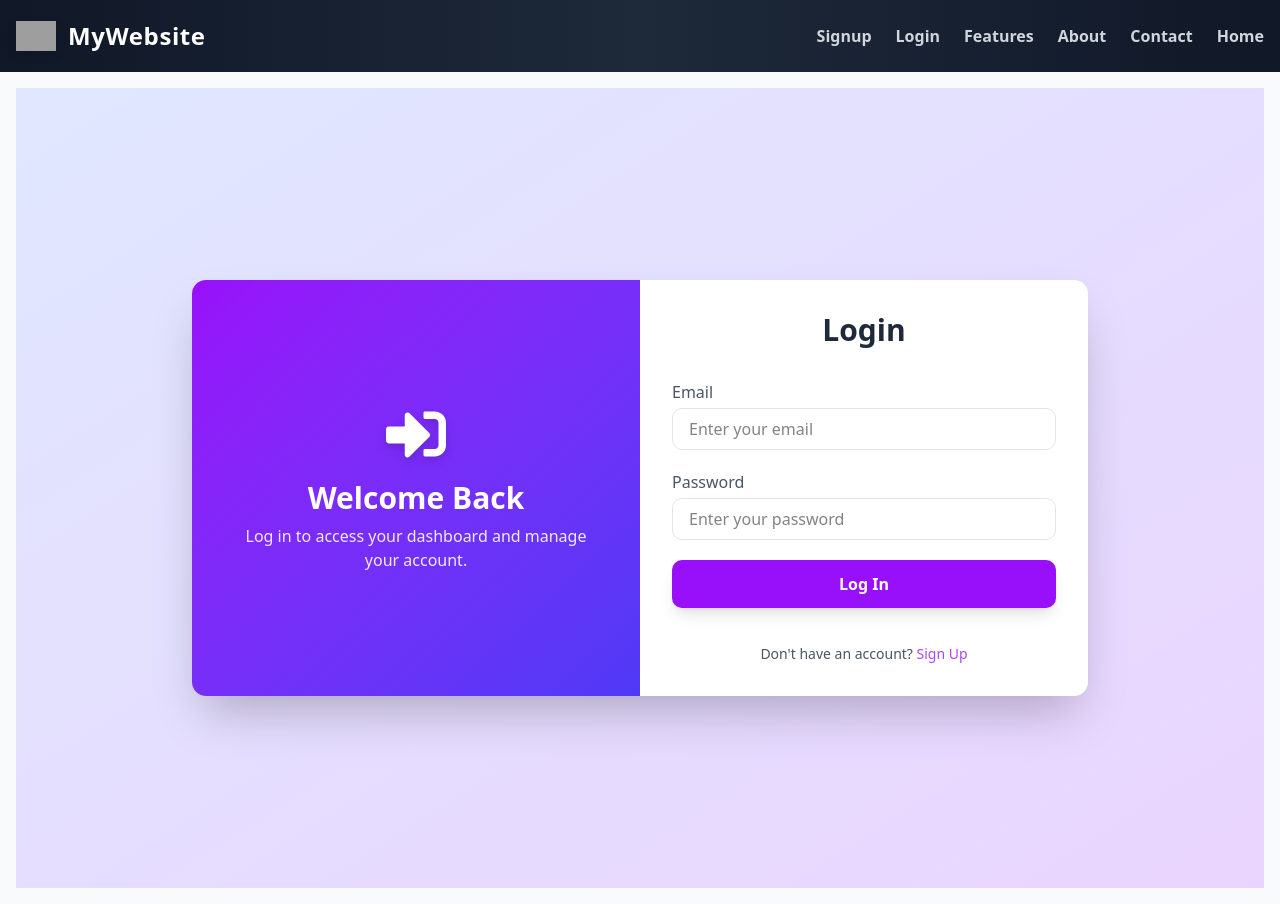
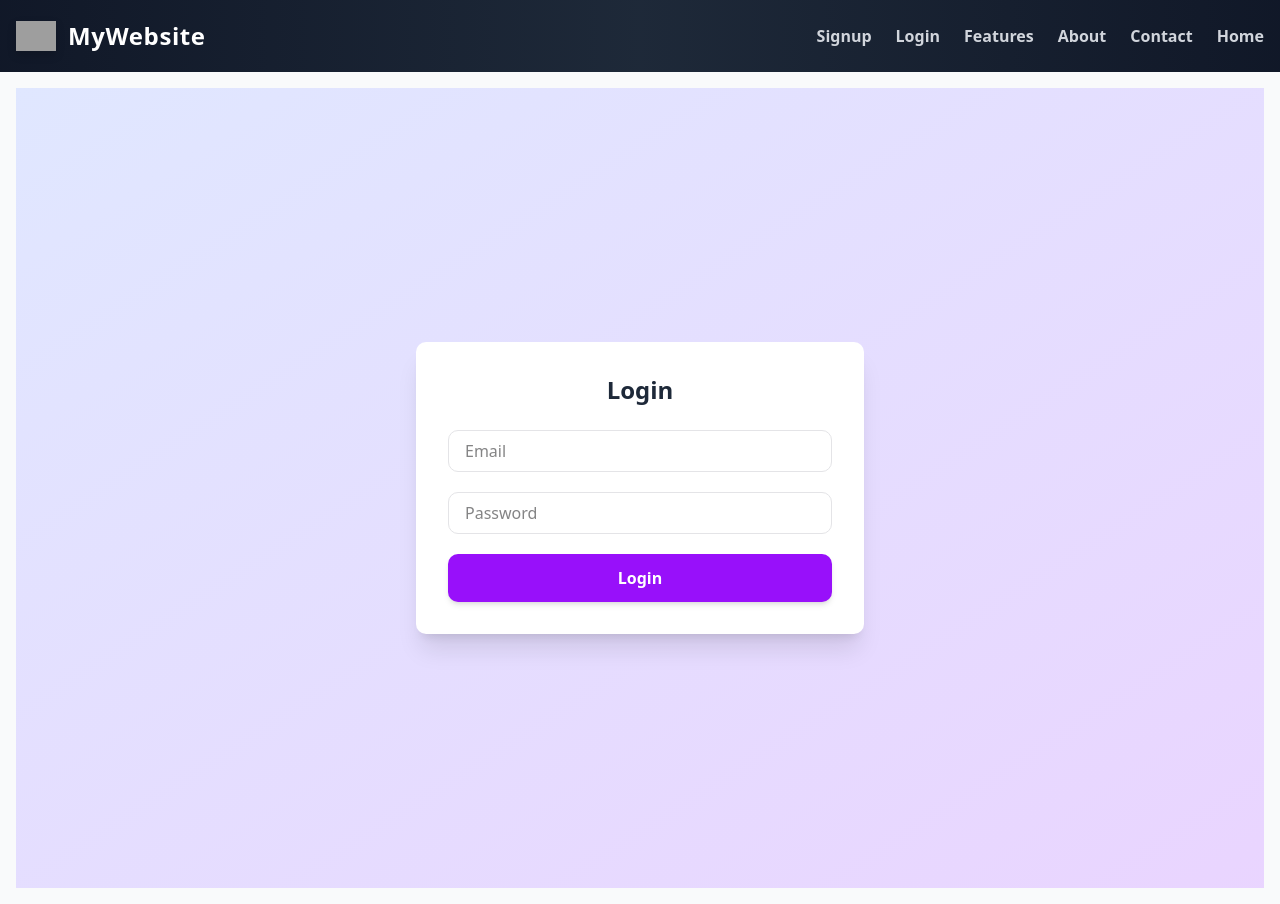
Before and after one commit to patel192/Expense-Manager-Frontend, a React (Vite) app: page /login in a window 1280 px wide. Built offline with nearby package versions, Linux system fonts and the light colour scheme; grey boxes are pictures that could not be loaded.

Commit message:
Page Updation

```diff
--- a/src/ForgotPassword.jsx
+++ b/src/ForgotPassword.jsx
@@ -8,33 +8,21 @@ export const ForgotPassword = () => {
   const { register, handleSubmit } = useForm();
   const [loading, setLoading] = useState(false);
 
-  const SubmitHandler = async (data) => {
+  const submitHandler = async (data) => {
     setLoading(true);
     try {
       const res = await axios.post("/user/forgotpassword", data);
-
       if (res.status === 200) {
-        toast.success("Reset link sent successfully!", {
-          position: "top-center",
-          autoClose: 3000,
-          theme: "colored",
-        });
-      } else {
-        toast.error(res.data.message || "Something went wrong", {
+        toast.success("Reset password link sent to your email!", {
           position: "top-center",
           autoClose: 3000,
           theme: "colored",
         });
       }
     } catch (error) {
-      console.error("Forgot password error:", error);
       toast.error(
-        error.response?.data?.message || "Failed to send reset email",
-        {
-          position: "top-center",
-          autoClose: 3000,
-          theme: "colored",
-        }
+        error.response?.data?.message || "Failed to send reset link",
+        { position: "top-center", autoClose: 3000, theme: "colored" }
       );
     } finally {
       setLoading(false);
@@ -44,19 +32,17 @@ export const ForgotPassword = () => {
   return (
     <div className="min-h-screen flex items-center justify-center bg-gradient-to-br from-indigo-100 to-purple-200 px-4">
       <ToastContainer transition={Bounce} />
-
       <div className="bg-white shadow-xl rounded-lg w-full max-w-md p-8">
         <h2 className="text-2xl font-bold text-gray-800 text-center mb-6">
           Forgot Password
         </h2>
-
-        <form onSubmit={handleSubmit(SubmitHandler)} className="space-y-5">
+        <form onSubmit={handleSubmit(submitHandler)} className="space-y-5">
           <div>
             <label className="block text-gray-600 mb-1">Email Address</label>
             <input
               type="email"
-              {...register("email", { required: true })}
               placeholder="Enter your registered email"
+              {...register("email", { required: "Email is required" })}
               className="w-full px-4 py-2 border rounded-lg focus:outline-none focus:ring-2 focus:ring-purple-400"
               required
             />
@@ -65,10 +51,8 @@ export const ForgotPassword = () => {
           <button
             type="submit"
             disabled={loading}
-            className={`w-full text-white py-3 rounded-lg font-semibold shadow-md transition-all ${
-              loading
-                ? "bg-purple-400 cursor-not-allowed"
-                : "bg-purple-600 hover:bg-purple-700"
+            className={`w-full py-3 text-white rounded-lg font-semibold shadow-md transition-all ${
+              loading ? "bg-purple-400 cursor-not-allowed" : "bg-purple-600 hover:bg-purple-700"
             }`}
           >
             {loading ? "Sending..." : "Send Reset Link"}
--- a/src/Login.jsx
+++ b/src/Login.jsx
@@ -1,142 +1,62 @@
-import React from "react";
+import React, { useState } from "react";
 import { useForm } from "react-hook-form";
 import { useNavigate } from "react-router-dom";
 import axios from "axios";
-import { ToastContainer, toast, Bounce } from "react-toastify";
+import { toast, ToastContainer, Bounce } from "react-toastify";
 import "react-toastify/dist/ReactToastify.css";
-import { motion } from "framer-motion";
-import { FaSignInAlt } from "react-icons/fa";
 
 export const Login = () => {
-  const {
-    register,
-    handleSubmit,
-    formState: { errors },
-  } = useForm();
-  const Navigate = useNavigate();
+  const { register, handleSubmit } = useForm();
+  const navigate = useNavigate();
+  const [loading, setLoading] = useState(false);
 
- const SubmitHandler = async (data) => {
+  const submitHandler = async (data) => {
+    setLoading(true);
     try {
       const res = await axios.post("/user/login", data);
 
-    if (res.status >= 200 && res.status < 300) {
-      toast.success("Login Success");
+      if (res.status === 200) {
+        localStorage.setItem("token", res.data.token);
+        toast.success("Login successful!", { position: "top-center", autoClose: 3000 });
 
-      // ✅ Store token
-      localStorage.setItem("token", res.data.token);
-
-      // ✅ Store user details
-      localStorage.setItem("id", res.data.data._id);
-      localStorage.setItem("role", res.data.data.role);
-
-      // Redirect based on role
-      setTimeout(() => {
-        if (res.data.data.role === "User") {
-          Navigate("/private/userdashboard");
-        } else if (res.data.data.role === "Admin") {
-          Navigate("/admin/admindashboard");
+        if (res.data.data.role === "Admin") {
+          navigate("/admin/admindashboard");
+        } else {
+          navigate("/private/userdashboard");
         }
-      }, 2000);
       }
     } catch (error) {
-    toast.error(
-      "Login Failed: " +
-        (error.response?.data?.message || "Server is unreachable")
-    );
+      toast.error(error.response?.data?.message || "Login failed", { position: "top-center", autoClose: 3000 });
+    } finally {
+      setLoading(false);
     }
   };
-
 
   return (
     <div className="min-h-screen flex items-center justify-center bg-gradient-to-br from-indigo-100 to-purple-200 px-4">
       <ToastContainer transition={Bounce} />
-
-      <motion.div
-        className="bg-white shadow-2xl rounded-xl overflow-hidden flex flex-col md:flex-row w-full max-w-4xl"
-        initial={{ opacity: 0, scale: 0.95 }}
-        animate={{ opacity: 1, scale: 1 }}
-        transition={{ duration: 0.5, ease: "easeOut" }}
-      >
-        {/* Left Side */}
-        <motion.div
-          className="hidden md:flex flex-col justify-center items-center bg-gradient-to-br from-purple-600 to-indigo-600 text-white w-1/2 p-10"
-          initial={{ x: -50, opacity: 0 }}
-          animate={{ x: 0, opacity: 1 }}
-          transition={{ duration: 0.6 }}
-        >
-          <FaSignInAlt className="text-6xl mb-4 drop-shadow-lg" />
-          <h2 className="text-3xl font-bold mb-2">Welcome Back</h2>
-          <p className="text-center text-purple-100">
-            Log in to access your dashboard and manage your account.
-          </p>
-        </motion.div>
-
-        {/* Right Side */}
-        <div className="w-full md:w-1/2 p-8">
-          <h2 className="text-3xl font-bold text-gray-800 text-center mb-8">
-            Login
-          </h2>
-
-          <form onSubmit={handleSubmit(SubmitHandler)} className="space-y-5">
-            {/* Email */}
-            <div>
-              <label className="block text-gray-600 mb-1">Email</label>
+      <div className="bg-white shadow-xl rounded-lg w-full max-w-md p-8">
+        <h2 className="text-2xl font-bold text-gray-800 text-center mb-6">Login</h2>
+        <form onSubmit={handleSubmit(submitHandler)} className="space-y-5">
           <input
-                type="text"
-                placeholder="Enter your email"
-                {...register("email", {
-                  required: "Email is required",
-                  pattern: {
-                    value: /^[a-zA-Z0-9._%+-]+@[a-zA-Z0-9.-]+\.[a-zA-Z]{2,}$/,
-                    message: "Enter a valid email",
-                  },
-                })}
+            type="email"
+            placeholder="Email"
+            {...register("email", { required: "Email is required" })}
             className="w-full px-4 py-2 border rounded-lg focus:outline-none focus:ring-2 focus:ring-purple-400"
           />
-              {errors.email && (
-                <p className="text-sm text-red-500">{errors.email.message}</p>
-              )}
-            </div>
 
-            {/* Password */}
-            <div>
-              <label className="block text-gray-600 mb-1">Password</label>
           <input
             type="password"
-                placeholder="Enter your password"
-                {...register("password", {
-                  required: "Password is required",
-                  minLength: { value: 8, message: "Minimum length is 8" },
-                })}
+            placeholder="Password"
+            {...register("password", { required: "Password is required" })}
             className="w-full px-4 py-2 border rounded-lg focus:outline-none focus:ring-2 focus:ring-purple-400"
           />
-              {errors.password && (
-                <p className="text-sm text-red-500">
-                  {errors.password.message}
-                </p>
-              )}
-            </div>
 
-            {/* Submit Button */}
-            <motion.button
-              type="submit"
-              className="w-full bg-purple-600 text-white py-3 rounded-lg font-semibold shadow-lg hover:bg-purple-700 transition-all"
-              whileHover={{ scale: 1.03 }}
-              whileTap={{ scale: 0.97 }}
-            >
-              Log In
-            </motion.button>
-
-            {/* Signup Link */}
-            <p className="text-center text-gray-600 text-sm mt-4">
-              Don't have an account?{" "}
-              <a href="/signup" className="text-purple-500 hover:underline">
-                Sign Up
-              </a>
-            </p>
+          <button type="submit" disabled={loading} className={`w-full py-3 text-white rounded-lg font-semibold shadow-md transition-all ${loading ? "bg-purple-400 cursor-not-allowed" : "bg-purple-600 hover:bg-purple-700"}`}>
+            {loading ? "Logging in..." : "Login"}
+          </button>
         </form>
       </div>
-      </motion.div>
     </div>
   );
 };
--- a/src/ResetPassword.jsx
+++ b/src/ResetPassword.jsx
@@ -11,15 +11,13 @@ export const ResetPassword = () => {
   const navigate = useNavigate();
   const [loading, setLoading] = useState(false);
 
-  const SubmitHandler = async (data) => {
+  const submitHandler = async (data) => {
     setLoading(true);
     try {
-      const Obj = {
-        token: token,
+      const res = await axios.post("/user/resetpassword", {
+        token,
         password: data.password,
-      };
-
-      const res = await axios.post("/user/resetpassword", Obj);
+      });
 
       if (res.status === 200) {
         toast.success("Password updated successfully!", {
@@ -28,22 +26,11 @@ export const ResetPassword = () => {
           theme: "colored",
         });
         setTimeout(() => navigate("/login"), 2000);
-      } else {
-        toast.error("Something went wrong, try again", {
-          position: "top-center",
-          autoClose: 3000,
-          theme: "colored",
-        });
       }
     } catch (error) {
-      console.error("Reset Password Error:", error);
       toast.error(
         error.response?.data?.message || "Failed to reset password",
-        {
-          position: "top-center",
-          autoClose: 3000,
-          theme: "colored",
-        }
+        { position: "top-center", autoClose: 3000, theme: "colored" }
       );
     } finally {
       setLoading(false);
@@ -53,26 +40,19 @@ export const ResetPassword = () => {
   return (
     <div className="min-h-screen flex items-center justify-center bg-gradient-to-br from-indigo-100 to-purple-200 px-4">
       <ToastContainer transition={Bounce} />
-
       <div className="bg-white shadow-xl rounded-lg w-full max-w-md p-8">
         <h2 className="text-2xl font-bold text-gray-800 text-center mb-6">
           Reset Password
         </h2>
-
-        <form onSubmit={handleSubmit(SubmitHandler)} className="space-y-5">
+        <form onSubmit={handleSubmit(submitHandler)} className="space-y-5">
           <div>
-            <label className="block text-gray-600 mb-1">
-              New Password
-            </label>
+            <label className="block text-gray-600 mb-1">New Password</label>
             <input
               type="password"
-              placeholder="Enter your new password"
+              placeholder="Enter new password"
               {...register("password", {
                 required: "Password is required",
-                minLength: {
-                  value: 8,
-                  message: "Password must be at least 8 characters",
-                },
+                minLength: { value: 8, message: "Minimum 8 characters" },
               })}
               className="w-full px-4 py-2 border rounded-lg focus:outline-none focus:ring-2 focus:ring-purple-400"
               required
@@ -82,10 +62,8 @@ export const ResetPassword = () => {
           <button
             type="submit"
             disabled={loading}
-            className={`w-full text-white py-3 rounded-lg font-semibold shadow-md transition-all ${
-              loading
-                ? "bg-purple-400 cursor-not-allowed"
-                : "bg-purple-600 hover:bg-purple-700"
+            className={`w-full py-3 text-white rounded-lg font-semibold shadow-md transition-all ${
+              loading ? "bg-purple-400 cursor-not-allowed" : "bg-purple-600 hover:bg-purple-700"
             }`}
           >
             {loading ? "Updating..." : "Reset Password"}
--- a/src/Signup.jsx
+++ b/src/Signup.jsx
@@ -2,189 +2,76 @@ import React, { useState } from "react";
 import { useForm } from "react-hook-form";
 import { useNavigate } from "react-router-dom";
 import axios from "axios";
-import { ToastContainer, toast, Bounce } from "react-toastify";
+import { toast, ToastContainer, Bounce } from "react-toastify";
 import "react-toastify/dist/ReactToastify.css";
-import { motion } from "framer-motion";
-import { FaUserPlus } from "react-icons/fa";
 
 export const Signup = () => {
-  const {
-    register,
-    handleSubmit,
-    formState: { errors },
-  } = useForm();
+  const { register, handleSubmit, formState: { errors } } = useForm();
   const navigate = useNavigate();
   const [loading, setLoading] = useState(false);
 
   const submitHandler = async (data) => {
     setLoading(true);
     try {
-      const res = await axios.post("/user", { ...data, role: "User" }); // ✅ baseURL already set in App.jsx
+      const res = await axios.post("/user", { ...data, role: "User" });
 
       if (res.status === 201) {
-        toast.success("User Created Successfully", {
+        toast.success("User created successfully!", { position: "top-center", autoClose: 3000 });
+        setTimeout(() => navigate("/login"), 2000);
+      }
+    } catch (error) {
+      toast.error(error.response?.data?.message || "Signup failed. Try again.", {
         position: "top-center",
         autoClose: 3000,
-          theme: "colored",
       });
-        setTimeout(() => navigate("/login"), 2000);
-      } else {
-        toast.error("User not created", { theme: "colored" });
-      }
-    } catch (error) {
-      console.error("Signup Error:", error);
-      toast.error(
-        "Signup Failed: " + (error.response?.data?.message || "Server error"),
-        {
-          position: "top-center",
-          autoClose: 3000,
-          theme: "colored",
-        }
-      );
     } finally {
       setLoading(false);
     }
   };
 
-  const ErrorHandler = {
-    NameHandler: { required: { value: true, message: "The name is required" } },
-    AgeHandler: {
-      required: { value: true, message: "The age is required" },
-      min: { value: 18, message: "Minimum age is 18" },
-    },
-    EmailHandler: {
-      required: { value: true, message: "The email is required" },
-      pattern: {
-        value: /^[a-zA-Z0-9._%+-]+@[a-zA-Z0-9.-]+\.[a-zA-Z]{2,}$/,
-        message: "Enter a valid email",
-      },
-    },
-    PasswordHandler: {
-      required: { value: true, message: "The password is required" },
-      minLength: { value: 8, message: "Minimum length is 8" },
-      maxLength: { value: 20, message: "Maximum length is 20" },
-      pattern: {
-        value:
-          /^(?=.*[a-z])(?=.*[A-Z])(?=.*\d)(?=.*[@$!%*?&])[A-Za-z\d@$!%*?&]{8,}$/,
-        message: "Use a strong password",
-      },
-    },
-  };
-
   return (
     <div className="min-h-screen flex items-center justify-center bg-gradient-to-br from-indigo-100 to-purple-200 px-4">
       <ToastContainer transition={Bounce} />
-
-      <motion.div
-        className="bg-white shadow-2xl rounded-xl overflow-hidden flex flex-col md:flex-row w-full max-w-5xl"
-        initial={{ opacity: 0, scale: 0.9 }}
-        animate={{ opacity: 1, scale: 1 }}
-        transition={{ duration: 0.5, ease: "easeOut" }}
-      >
-        {/* Left side */}
-        <motion.div
-          className="hidden md:flex flex-col justify-center items-center bg-gradient-to-br from-purple-600 to-indigo-600 text-white w-1/2 p-10"
-          initial={{ x: -50, opacity: 0 }}
-          animate={{ x: 0, opacity: 1 }}
-          transition={{ duration: 0.6 }}
-        >
-          <FaUserPlus className="text-6xl mb-4 drop-shadow-lg" />
-          <h2 className="text-3xl font-bold mb-2">Join Our Platform</h2>
-          <p className="text-center text-purple-100">
-            Unlock exclusive features and connect with amazing people.
-          </p>
-        </motion.div>
-
-        {/* Right side */}
-        <div className="w-full md:w-1/2 p-8">
-          <h2 className="text-3xl font-bold text-gray-800 text-center mb-8">
-            Create Account
-          </h2>
-
+      <div className="bg-white shadow-xl rounded-lg w-full max-w-md p-8">
+        <h2 className="text-2xl font-bold text-gray-800 text-center mb-6">Sign Up</h2>
         <form onSubmit={handleSubmit(submitHandler)} className="space-y-5">
-            {/* Name */}
-            <div>
-              <label className="block text-gray-600 mb-1">Full Name</label>
           <input
             type="text"
-                placeholder="Enter your name"
-                {...register("name", ErrorHandler.NameHandler)}
+            placeholder="Full Name"
+            {...register("name", { required: "Name is required" })}
             className="w-full px-4 py-2 border rounded-lg focus:outline-none focus:ring-2 focus:ring-purple-400"
           />
-              {errors.name && (
-                <p className="text-sm text-red-500">{errors.name.message}</p>
-              )}
-            </div>
+          {errors.name && <p className="text-red-500 text-sm">{errors.name.message}</p>}
 
-            {/* Age */}
-            <div>
-              <label className="block text-gray-600 mb-1">Age</label>
           <input
             type="number"
-                placeholder="Enter your age"
-                {...register("age", ErrorHandler.AgeHandler)}
+            placeholder="Age"
+            {...register("age", { required: "Age is required", min: 18 })}
             className="w-full px-4 py-2 border rounded-lg focus:outline-none focus:ring-2 focus:ring-purple-400"
           />
-              {errors.age && (
-                <p className="text-sm text-red-500">{errors.age.message}</p>
-              )}
-            </div>
+          {errors.age && <p className="text-red-500 text-sm">{errors.age.message}</p>}
 
-            {/* Email */}
-            <div>
-              <label className="block text-gray-600 mb-1">Email</label>
           <input
-                type="text"
-                placeholder="Enter your email"
-                {...register("email", ErrorHandler.EmailHandler)}
+            type="email"
+            placeholder="Email"
+            {...register("email", { required: "Email is required" })}
             className="w-full px-4 py-2 border rounded-lg focus:outline-none focus:ring-2 focus:ring-purple-400"
           />
-              {errors.email && (
-                <p className="text-sm text-red-500">{errors.email.message}</p>
-              )}
-            </div>
+          {errors.email && <p className="text-red-500 text-sm">{errors.email.message}</p>}
 
-            {/* Password */}
-            <div>
-              <label className="block text-gray-600 mb-1">Password</label>
           <input
             type="password"
-                placeholder="Enter your password"
-                {...register("password", ErrorHandler.PasswordHandler)}
+            placeholder="Password"
+            {...register("password", { required: "Password is required", minLength: 8 })}
             className="w-full px-4 py-2 border rounded-lg focus:outline-none focus:ring-2 focus:ring-purple-400"
           />
-              {errors.password && (
-                <p className="text-sm text-red-500">
-                  {errors.password.message}
-                </p>
-              )}
-            </div>
+          {errors.password && <p className="text-red-500 text-sm">{errors.password.message}</p>}
 
-            {/* Submit */}
-            <motion.button
-              type="submit"
-              disabled={loading}
-              className={`w-full text-white py-3 rounded-lg font-semibold shadow-lg transition-all ${
-                loading
-                  ? "bg-purple-400 cursor-not-allowed"
-                  : "bg-purple-600 hover:bg-purple-700"
-              }`}
-              whileHover={!loading ? { scale: 1.03 } : {}}
-              whileTap={!loading ? { scale: 0.97 } : {}}
-            >
-              {loading ? "Creating Account..." : "Sign Up"}
-            </motion.button>
-
-            {/* Link */}
-            <p className="text-center text-gray-600 text-sm mt-4">
-              Already have an account?{" "}
-              <a href="/login" className="text-purple-500 hover:underline">
-                Log in
-              </a>
-            </p>
+          <button type="submit" disabled={loading} className={`w-full py-3 text-white rounded-lg font-semibold shadow-md transition-all ${loading ? "bg-purple-400 cursor-not-allowed" : "bg-purple-600 hover:bg-purple-700"}`}>
+            {loading ? "Creating..." : "Sign Up"}
+          </button>
         </form>
       </div>
-      </motion.div>
     </div>
   );
 };
```
Lines whose indentation alone changed are shown as unchanged.
